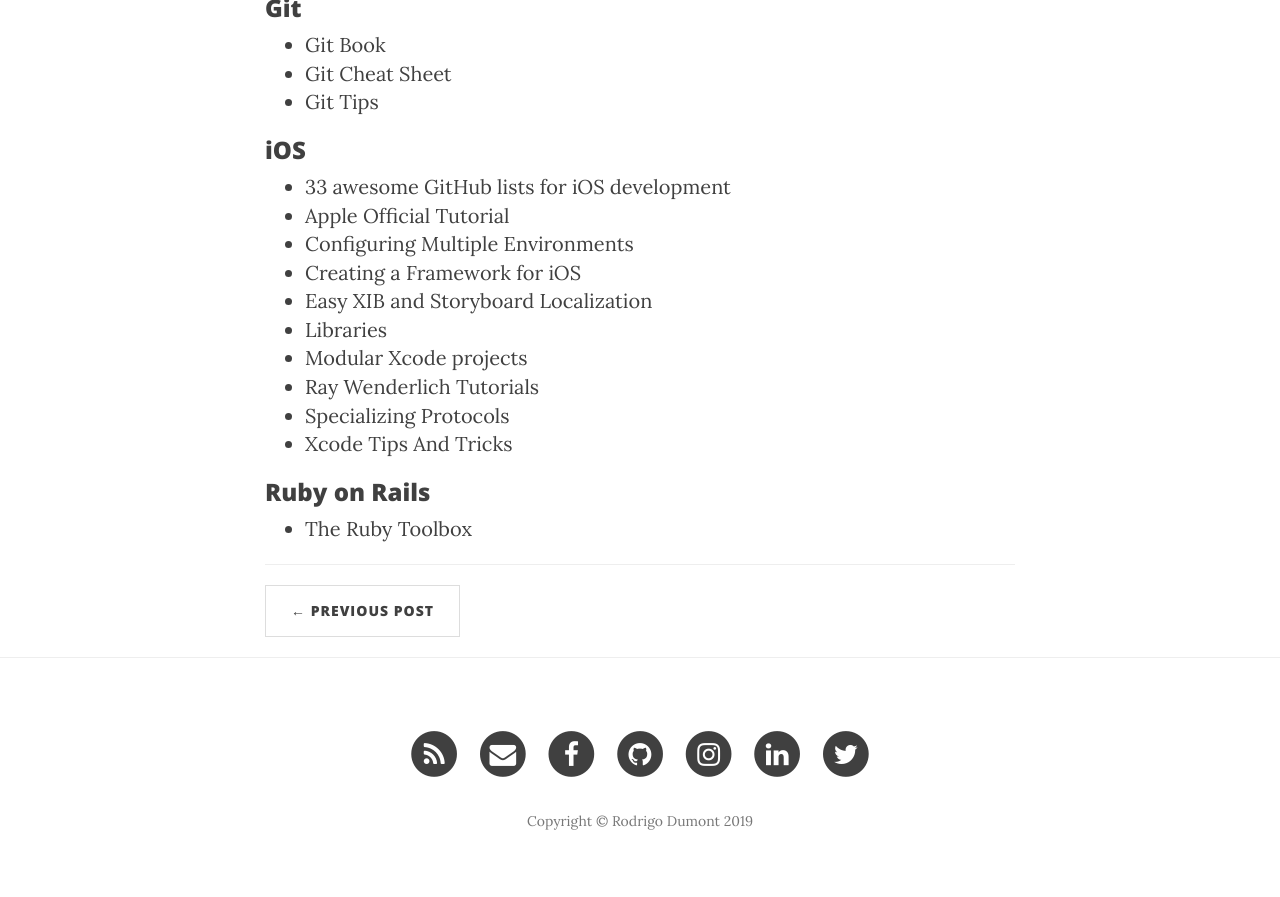
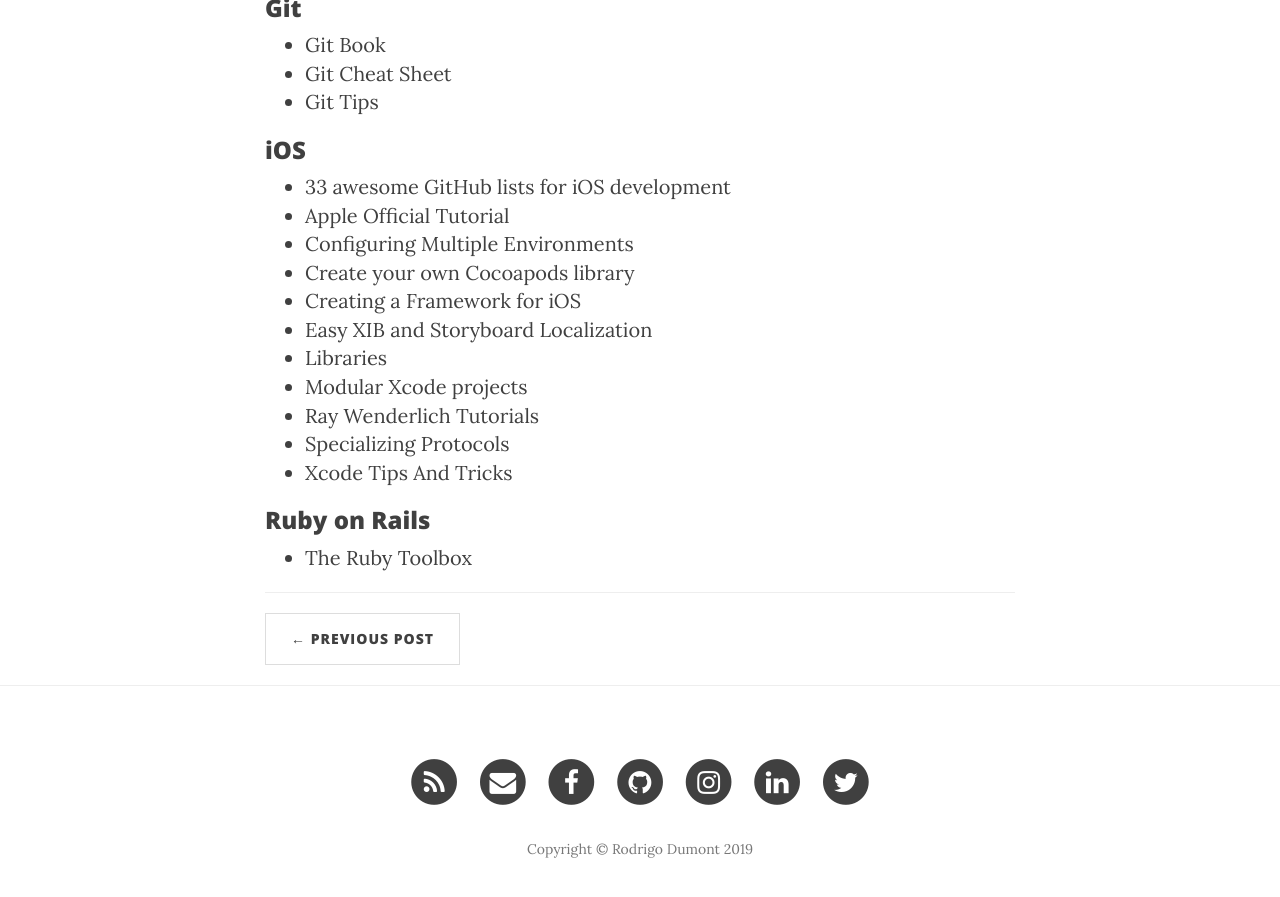
Before and after one commit to RxDx/rxdx.github.io, a Jekyll site: the page built from _posts/2016-07-01-useful-resources.markdown, in a window 1280 px wide and 900 px high, scrolled down 1127 px. Shown: the top 897 px of the window. Built offline with Jekyll 4.4.1, drawn with Linux system fonts in a browser that asks for light colours; nearby versions of some CDN libraries.

Commit message:
Useful Resources update

```diff
--- a/_posts/2016-07-01-useful-resources.markdown
+++ b/_posts/2016-07-01-useful-resources.markdown
@@ -36,6 +36,7 @@ Here are some links that should be useful
 * [33 awesome GitHub lists for iOS development](https://medium.com/flawless-app-stories/33-awesome-github-lists-for-ios-development-336691520d0f)
 * [Apple Official Tutorial](https://developer.apple.com/library/ios/referencelibrary/GettingStarted/DevelopiOSAppsSwift/)
 * [Configuring Multiple Environments](https://kenb.us/best-strategies-for-configuring-multiple-environments-in-xcode-projects)
+* [Create your own Cocoapods library](https://medium.com/flawless-app-stories/create-your-own-cocoapods-library-da589d5cd270)
 * [Creating a Framework for iOS](https://www.raywenderlich.com/192939/creating-a-framework-for-ios)
 * [Easy XIB and Storyboard Localization](https://medium.com/@mario.negro.martin/easy-xib-and-storyboard-localization-b2794c69c9db)
 * [Libraries](https://github.com/vsouza/awesome-ios)
```
